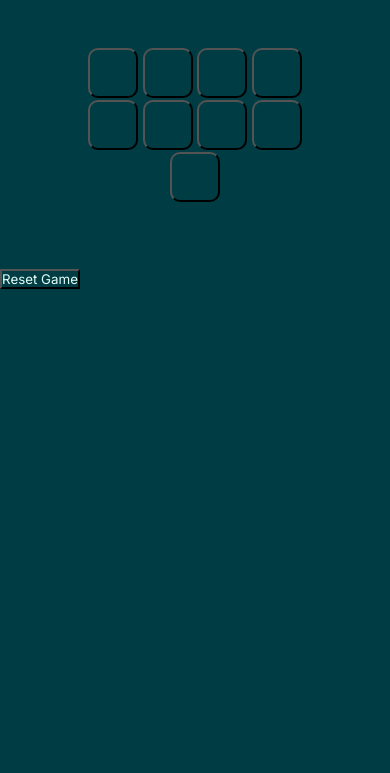
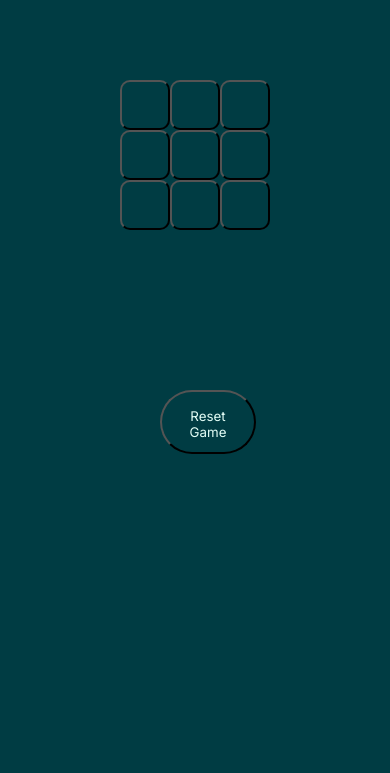
Before and after one commit to moksh-codedeveloper/Java-Scripts, a plain HTML site: page index.html in a window 390 px wide. Shown: the part 71-844 px from the top of the page. Drawn offline with Linux system fonts and the light colour scheme.

Commit message:
new styling for new type

```diff
--- a/style.css
+++ b/style.css
@@ -16,14 +16,15 @@
 
 .msg-container{
     height: 10rem;
-    background-color:var(--background-color);
-    color:var(--text-color);
+    padding: 1rem;
+    margin: 0.5rem;
+    display: grid;
+    grid-template-columns: repeat(2, 1fr);
+    position: relative;
 }
 #new-btn{
     height: 3rem;
     width: 4rem;
-    padding-bottom: 0.1rem;
-    margin-top: 2rem;
     border-radius: 10px;
 }
 .hide{
@@ -36,6 +37,9 @@ main h1{
     align-items: center;
     justify-content: center;
     margin-top: 1rem;
+    color: var(--text-color);
+    text-shadow: 1px 2px 1px var(--snd-bg-color);
+    cursor: default;
 }
 .container{
     display: flex;
@@ -47,10 +51,61 @@ main h1{
     text-align: center;
     align-items: center;
 }
-
+.box:hover{
+    content: '';
+    transform: translate(-3px);
+    transition: all .5s ease;
+    background-color: var(--snd-bg-color);
+    box-shadow: 1px 2px 0.3px var(--text-color);
+}
 .box{
     height: 50px;
     width: 50px;
     border-radius: 10px;
+    justify-content: space-between;
+    display: flex;
+    flex: 1rem;
+    flex-direction: row;
+    flex-wrap: wrap;
+    text-align: center;
+    align-items: center;
+    justify-content: center;
+}
 
+.game{
+    /* width: 30vw; */
+    padding: 1rem;
+    margin: 1rem;
+    display: grid;
+    grid-template-rows: repeat(2, 1fr);
+    grid-template-columns: repeat(3, 2fr);
 }
+
+#reset-btn{
+    height: 4rem;
+    width: 6rem;
+    text-align: center;
+    align-items: center;
+    justify-content: center;
+    margin-left: 45rem;
+    border-radius: 50px;
+}
+
+#reset-btn:hover{
+    background-color: var(--snd-bg-color);
+    color: var(--main-color);
+    text-shadow: 1px 2px 3px  var(--text-color);
+    box-shadow: 1px 3px 2px var(--snd-bg-color);
+}
+
+@media(max-width: 992px) {
+    #reset-btn{
+        padding: 1rem;
+        margin-left: 10rem;
+        margin-top: 4rem;
+        justify-content: center;
+        align-items: center;
+        text-align: center;
+
+    }
+}
```
